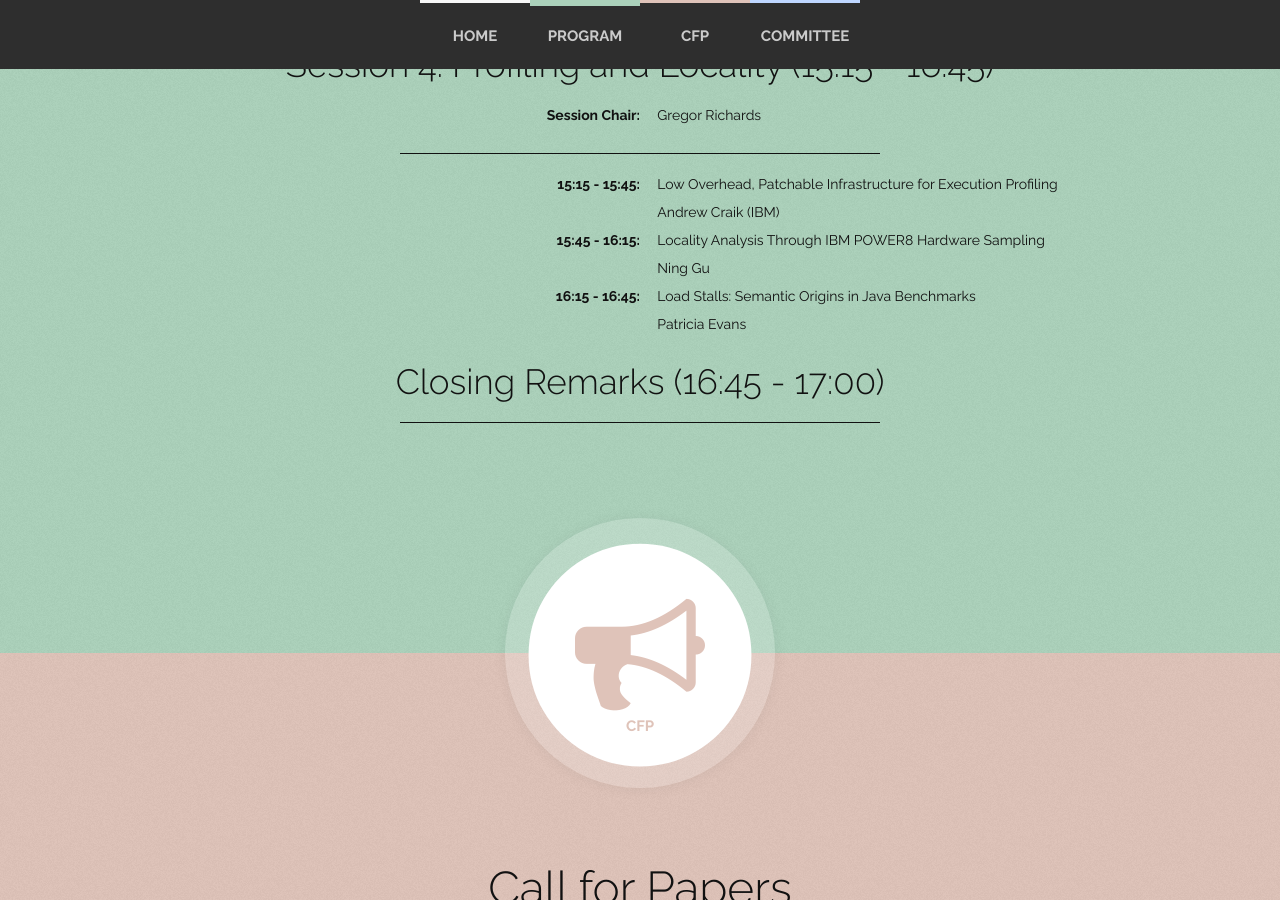
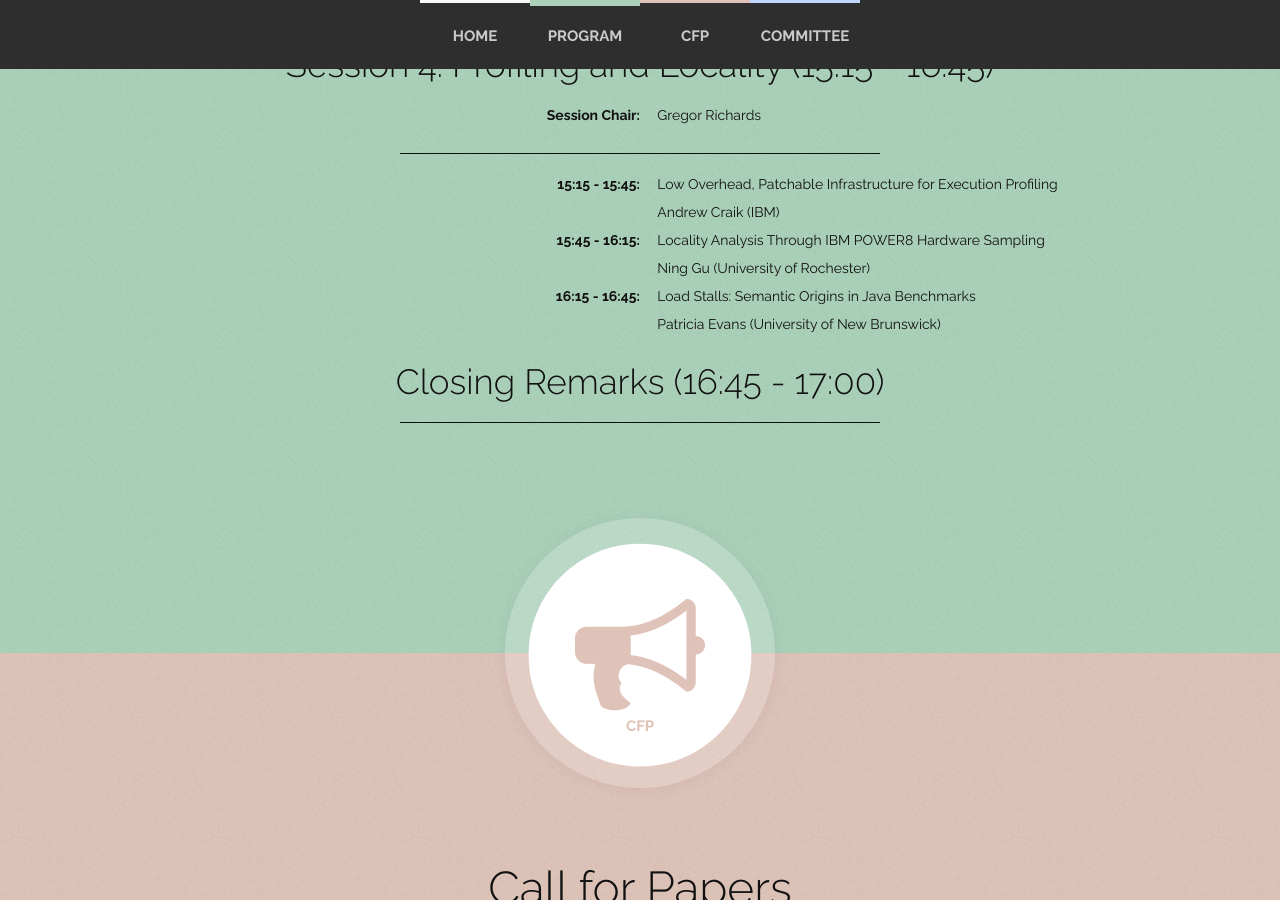
Before and after one commit to cdp-cascon/cdp-cascon.github.io, a Jekyll site: the page built from index.html, in a window 1280 px wide and 900 px high, scrolled down 1830 px. Built offline with Jekyll 4.4.1, drawn with Linux system fonts in a browser that asks for light colours; nearby versions of some CDN libraries.

Commit message:
added affiliation of speakers

```diff
--- a/_posts/2000-01-02-program.md
+++ b/_posts/2000-01-02-program.md
@@ -60,11 +60,11 @@ Session Chair
 
 15:45 - 16:15
 : Locality Analysis Through IBM POWER8 Hardware Sampling
-: Ning Gu
+: Ning Gu (University of Rochester)
 
 16:15 - 16:45
 : Load Stalls: Semantic Origins in Java Benchmarks
-: Patricia Evans
+: Patricia Evans (University of New Brunswick)
 
 ## Closing Remarks (16:45 - 17:00)
 
```
